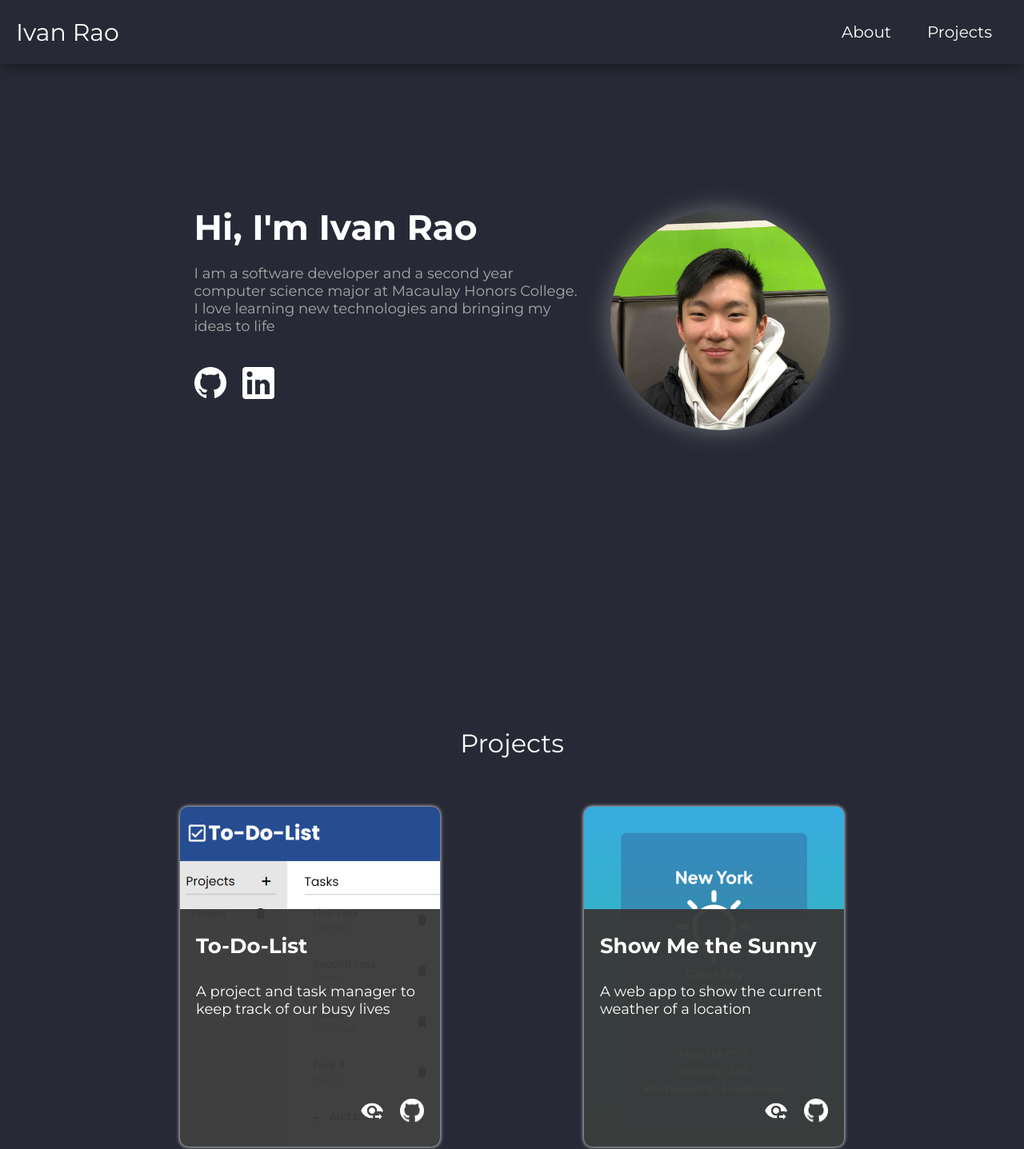
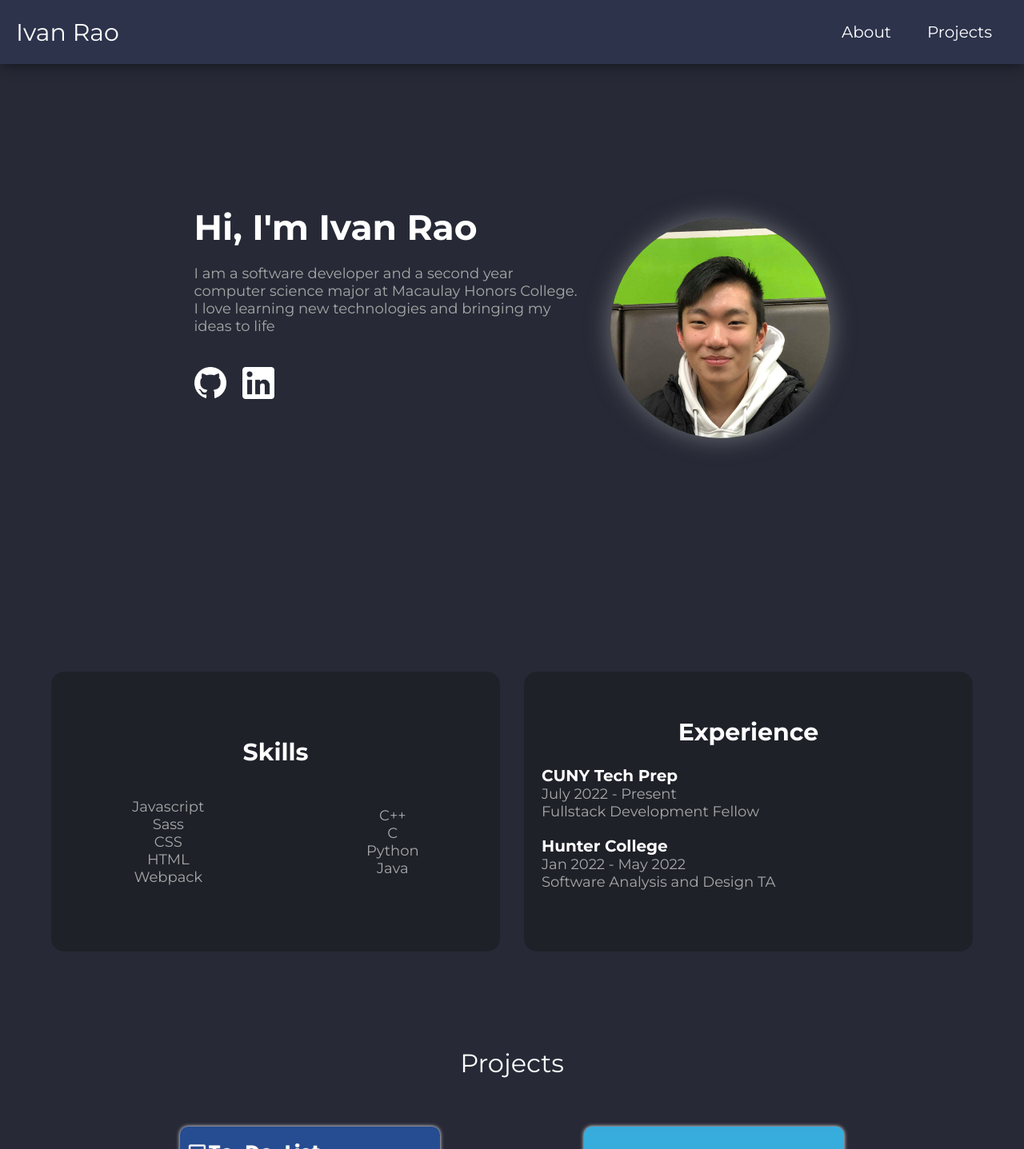
Before and after one commit to irao12/portfolio, a website built with webpack: page dist/index.html in a window 1280 px wide. Shown: the top 1437 px of the page at 80% size. Built offline with nearby package versions, Linux system fonts and the light colour scheme.

Commit message:
added a skills and experience section

```diff
--- a/src/scss/components/_portrait.scss
+++ b/src/scss/components/_portrait.scss
@@ -2,8 +2,9 @@
 @use "../util/breakpoints" as b;
 
 .portrait {
-	width: 225px;
-	height: 225px;
+	width: 200px;
+	height: 200px;
+	margin-top: f.rem(20);
 	box-shadow: 0 0 f.rem(30) rgba(179, 179, 179, 0.507);
 	border-radius: 50%;
 
--- a/src/scss/globals/_layout.scss
+++ b/src/scss/globals/_layout.scss
@@ -1,6 +1,8 @@
 @use "./colors" as colors;
 @use "../util/functions" as f;
 @use "../util/breakpoints" as b;
+
+$nav-height: f.rem(80);
 
 body {
 	background-color: colors.$primary;
@@ -8,10 +10,10 @@ body {
 
 nav {
 	width: 100%;
-	height: f.rem(80);
+	height: $nav-height;
 
 	box-shadow: rgba(0, 0, 0, 0.432) 0px 3px 16px;
-	background-color: colors.$primary;
+	background-color: #2d334b;
 
 	padding: f.rem(5) f.rem(10);
 	display: flex;
@@ -132,6 +134,85 @@ main {
 	}
 }
 
+.skills-and-exp {
+	height: f.rem(800);
+	width: 90%;
+
+	margin: 0 auto;
+
+	display: flex;
+	flex-direction: column;
+	justify-content: ce;
+	align-items: center;
+
+	.blocks {
+		width: 100%;
+		display: flex;
+		flex-direction: column;
+	}
+
+	.skills,
+	.experience {
+		width: 100%;
+		height: f.rem(350);
+
+		padding: f.rem(36) 0;
+		margin-bottom: f.rem(30);
+		text-align: center;
+
+		border-radius: f.rem(16);
+		background-color: #1f2129;
+
+		display: flex;
+		justify-content: center;
+		flex-direction: column;
+
+		h2 {
+			font-weight: 700;
+			text-align: center;
+			margin-bottom: f.rem(24);
+		}
+	}
+
+	@include b.breakpoints-up(large) {
+		height: f.rem(400);
+		gap: f.rem(36);
+		padding-top: f.rem(40);
+
+		.blocks {
+			flex-direction: row;
+			gap: f.rem(30);
+		}
+
+		.skills,
+		.experience {
+			margin-bottom: 0;
+		}
+		.exp {
+			align-items: flex-start;
+		}
+	}
+}
+
+.skill-div {
+	display: flex;
+	justify-content: space-around;
+	align-items: center;
+	padding-top: f.rem(15);
+}
+
+.exp {
+	display: flex;
+	flex-direction: column;
+	align-items: center;
+	padding: 0 f.rem(22);
+	margin-bottom: f.rem(20);
+
+	> h3 {
+		font-size: f.rem(20);
+	}
+}
+
 .projects-section {
 	padding-top: f.rem(90);
 	height: 100%;
```
Also changed, not shown: dist/index.html, dist/style.css, 1 other file.
